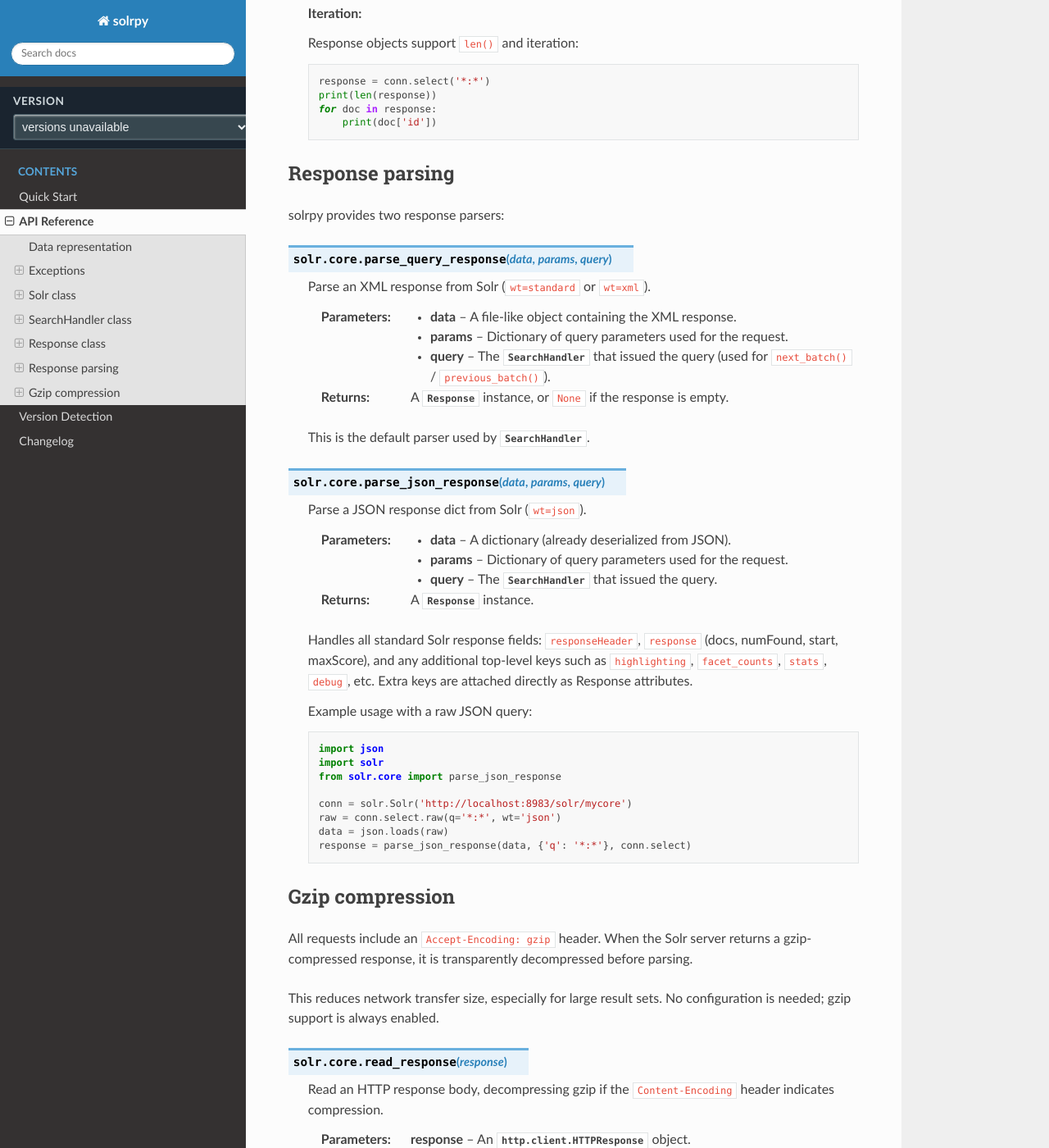
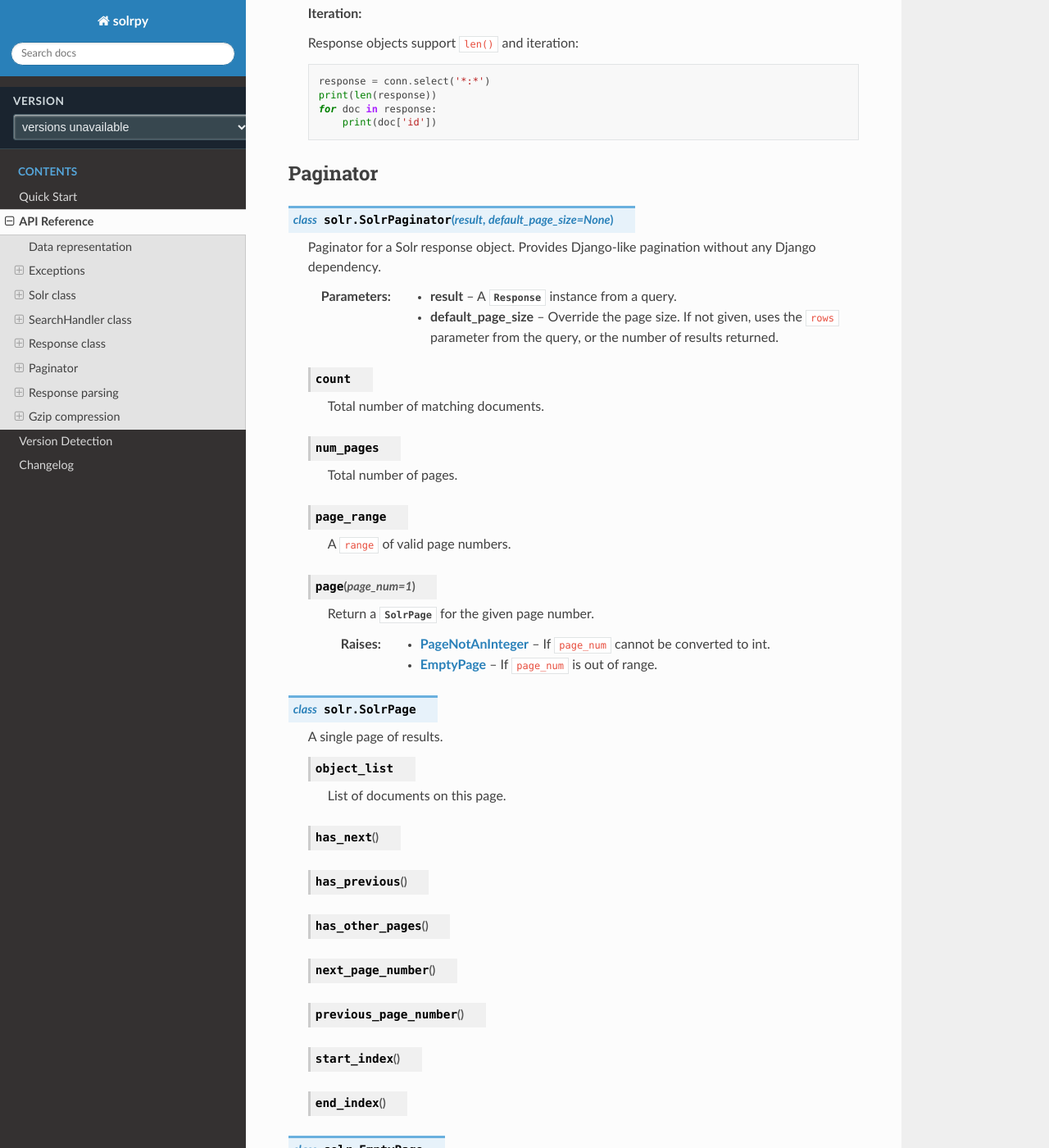
Before and after one commit to search5/solrpy, a Sphinx documentation site: the page built from docs/reference.rst, in a window 1280 px wide and 1400 px high, scrolled down 5545 px. Shown: the whole window at 82% size. Built offline with Sphinx 7.4.7 and the Read the Docs theme 3.1.0, drawn with Linux system fonts in a browser that asks for light colours; comment, search, counter and statistics services are not loaded; some of the changed text lies outside the part shown.

Commit message:
Release v1.0.7
- Remove paginator Django dependency
- EmptyPage now inherits ValueError (was SolrException)
- Add PageNotAnInteger exception (inherits TypeError)
- Paginator module no longer imports SolrException
- Add paginator section to API reference docs

Co-Authored-By: Claude Opus 4.6 (1M context) <noreply@anthropic.com>

```diff
--- a/docs/conf.py
+++ b/docs/conf.py
@@ -9,8 +9,8 @@ project = 'solrpy'
 copyright = '2010-2026, solrpy developers'
 author = 'solrpy developers'
 
-version = '1.0.6'
-release = '1.0.6'
+version = '1.0.7'
+release = '1.0.7'
 
 # -- General configuration ---------------------------------------------------
 
--- a/docs/reference.rst
+++ b/docs/reference.rst
@@ -273,6 +273,63 @@ Response class
            print(doc['id'])
 
 
+Paginator
+---------
+
+.. class:: SolrPaginator(result, default_page_size=None)
+
+   Paginator for a Solr response object. Provides Django-like pagination
+   without any Django dependency.
+
+   :param result: A :class:`Response` instance from a query.
+   :param default_page_size: Override the page size. If not given, uses the
+                              ``rows`` parameter from the query, or the number
+                              of results returned.
+
+   .. attribute:: count
+
+      Total number of matching documents.
+
+   .. attribute:: num_pages
+
+      Total number of pages.
+
+   .. attribute:: page_range
+
+      A ``range`` of valid page numbers.
+
+   .. method:: page(page_num=1)
+
+      Return a :class:`SolrPage` for the given page number.
+
+      :raises PageNotAnInteger: If ``page_num`` cannot be converted to int.
+      :raises EmptyPage: If ``page_num`` is out of range.
+
+.. class:: SolrPage
+
+   A single page of results.
+
+   .. attribute:: object_list
+
+      List of documents on this page.
+
+   .. method:: has_next()
+   .. method:: has_previous()
+   .. method:: has_other_pages()
+   .. method:: next_page_number()
+   .. method:: previous_page_number()
+   .. method:: start_index()
+   .. method:: end_index()
+
+.. class:: EmptyPage
+
+   Raised when the requested page is out of range. Subclass of :class:`ValueError`.
+
+.. class:: PageNotAnInteger
+
+   Raised when the page number is not an integer. Subclass of :class:`TypeError`.
+
+
 Response parsing
 ----------------
 
--- a/pyproject.toml
+++ b/pyproject.toml
@@ -1,6 +1,6 @@
 [tool.poetry]
 name = "solrpy"
-version = "1.0.6"
+version = "1.0.7"
 description = "Client for the Solr search service"
 license = "Apache-2.0"
 readme = "README.md"
```
Also changed, not shown: README.md (+6 -0 lines), docs/changelog.rst (+12 -0 lines), 3 other files.
